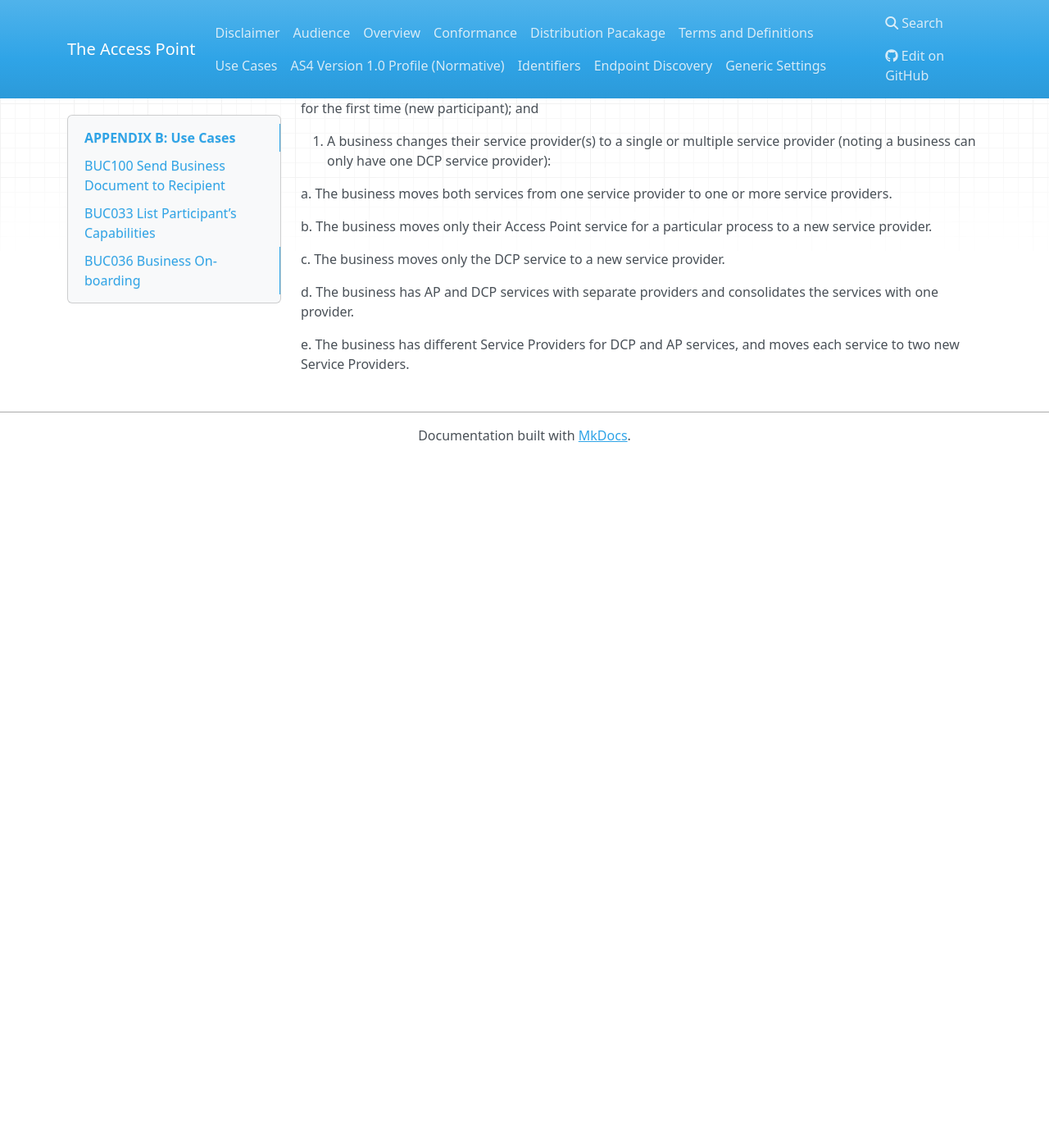
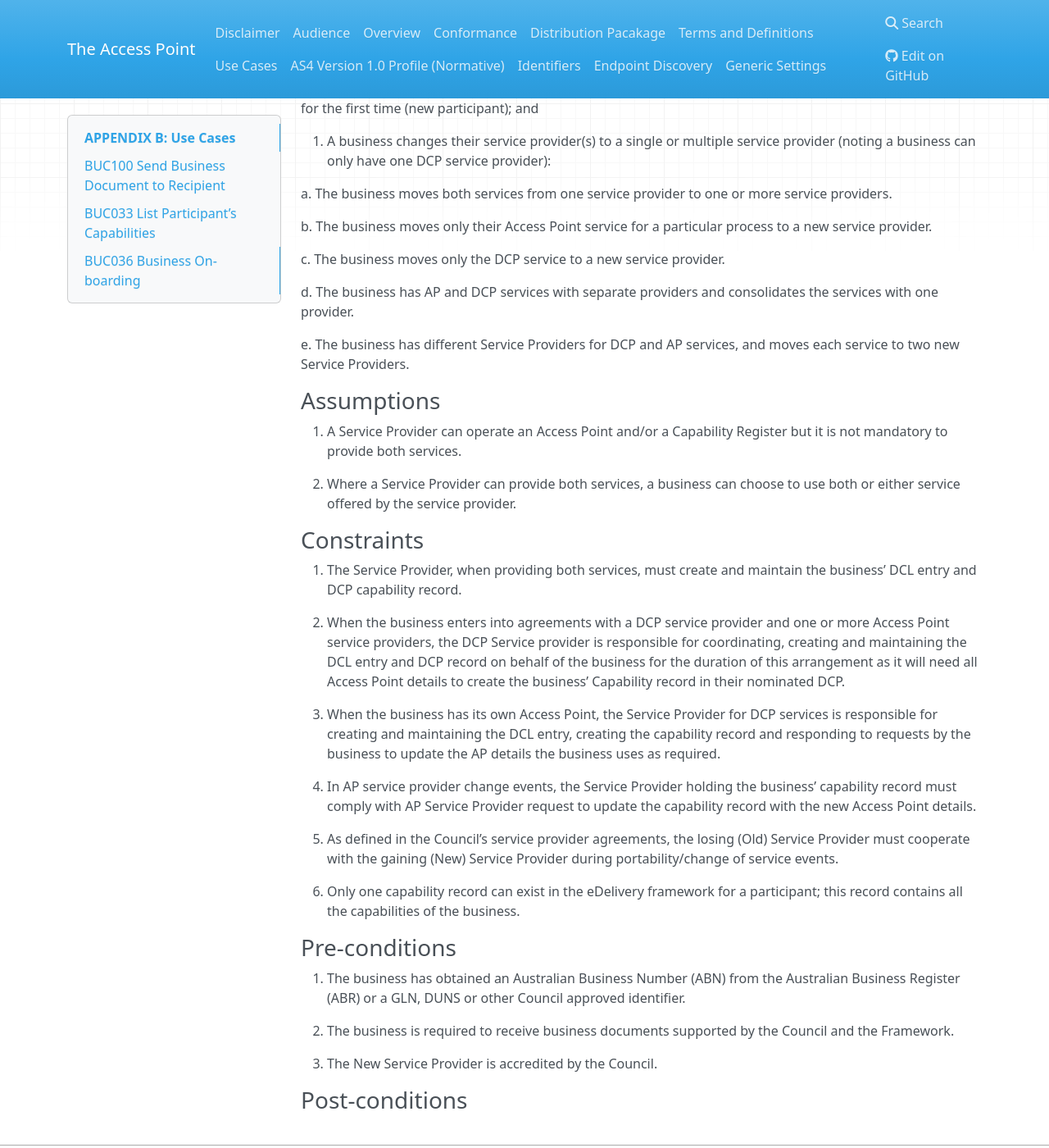
Before and after one commit to Digital-Business-Council/Access-Point, an MkDocs documentation site: the page built from docs/appendix_B.md, in a window 1280 px wide and 1400 px high, scrolled down 1651 px. Shown: the whole window at 82% size. Built offline with MkDocs 1.6.1, drawn with Linux system fonts in a browser that asks for light colours; nearby versions of some CDN libraries; old or Windows-style settings are respelled for this version of MkDocs; before the commit the page ends 2210 px from its top, so only the background shows below that.

Commit message:
Update appendix_B.md

```diff
--- a/docs/appendix_B.md
+++ b/docs/appendix_B.md
@@ -69,3 +69,34 @@ There are a number of scenarios covered by this use case:
  d. The business has AP and DCP services with separate providers and consolidates the services with one provider.
 
  e. The business has different Service Providers for DCP and AP services, and moves each service to two new Service Providers.
+
+### Assumptions
+
+ 1. A Service Provider can operate an Access Point and/or a Capability Register but it is not mandatory to provide both services.
+
+ 2. Where a Service Provider can provide both services, a business can choose to use both or either service offered by the service provider.
+
+
+### Constraints
+
+ 1. The Service Provider, when providing both services, must create and maintain the business’ DCL entry and DCP capability record.
+
+ 2. When the business enters into agreements with a DCP service provider and one or more Access Point service providers, the DCP Service provider is responsible for coordinating, creating and maintaining the DCL entry and DCP record on behalf of the business for the duration of this arrangement as it will need all Access Point details to create the business’ Capability record in their nominated DCP.
+
+ 3. When the business has its own Access Point, the Service Provider for DCP services is responsible for creating and maintaining the DCL entry, creating the capability record and responding to requests by the business to update the AP details the business uses as required.
+
+ 4. In AP service provider change events, the Service Provider holding the business’ capability record must comply with AP Service Provider request to update the capability record with the new Access Point details.
+
+ 5. As defined in the Council’s service provider agreements, the losing (Old) Service Provider must cooperate with the gaining (New) Service Provider during portability/change of service events.
+
+ 6. Only one capability record can exist in the eDelivery framework for a participant; this record contains all the capabilities of the business.
+
+### Pre-conditions
+
+ 1. The business has obtained an Australian Business Number (ABN) from the Australian Business Register (ABR) or a GLN, DUNS or other Council approved identifier.
+
+ 2. The business is required to receive business documents supported by the Council and the Framework.
+
+ 3. The New Service Provider is accredited by the Council.
+
+### Post-conditions
```
